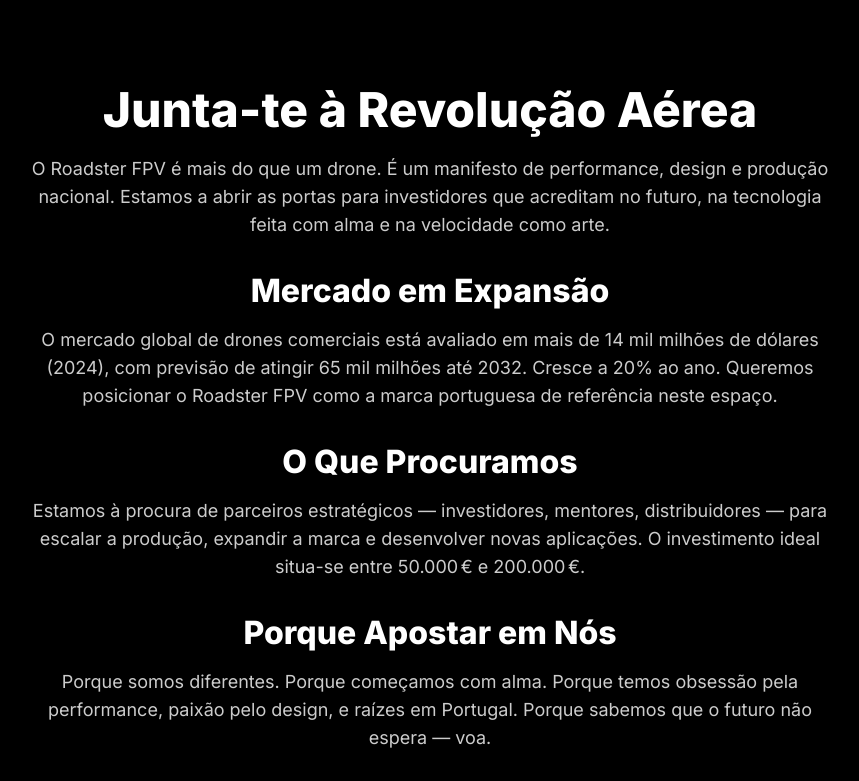
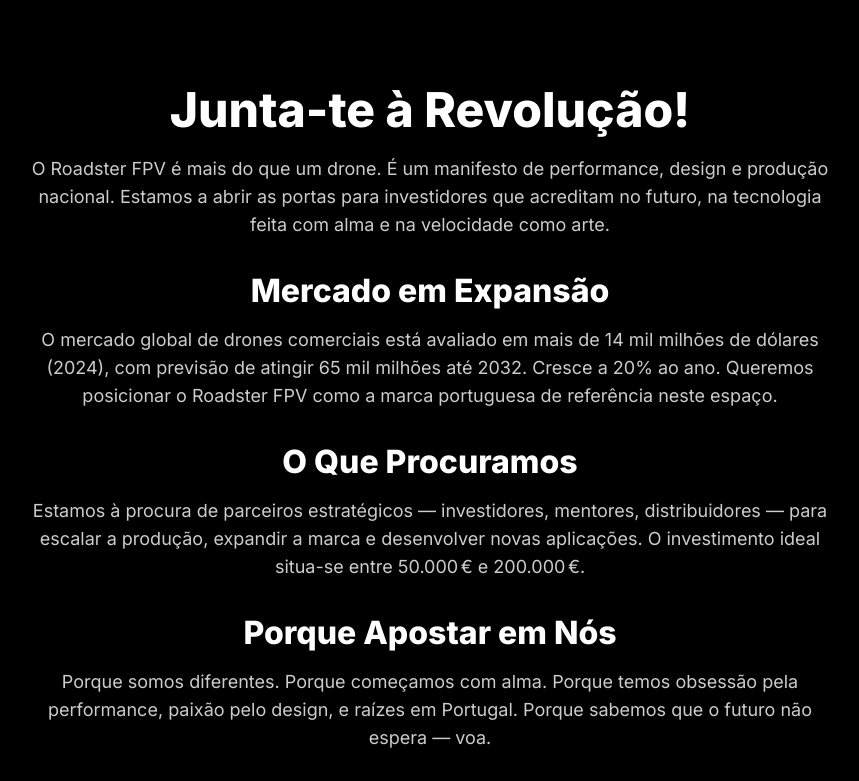
Before and after one commit to joaojjorge/site-drones, a plain HTML site: page investidores.html in a window 1280 px wide. Shown: the top 781 px of the page, without its empty margins (210-1069 px from the left). Drawn offline with Linux system fonts and the light colour scheme.

Commit message:
Update investidores.html

```diff
--- a/investidores.html
+++ b/investidores.html
@@ -44,7 +44,7 @@
   </style>
 </head>
 <body>
-  <h1>Junta-te à Revolução Aérea</h1>
+  <h1>Junta-te à Revolução!</h1>
   <p>O Roadster FPV é mais do que um drone. É um manifesto de performance, design e produção nacional. Estamos a abrir as portas para investidores que acreditam no futuro, na tecnologia feita com alma e na velocidade como arte.</p>
 
   <h2>Mercado em Expansão</h2>
```
